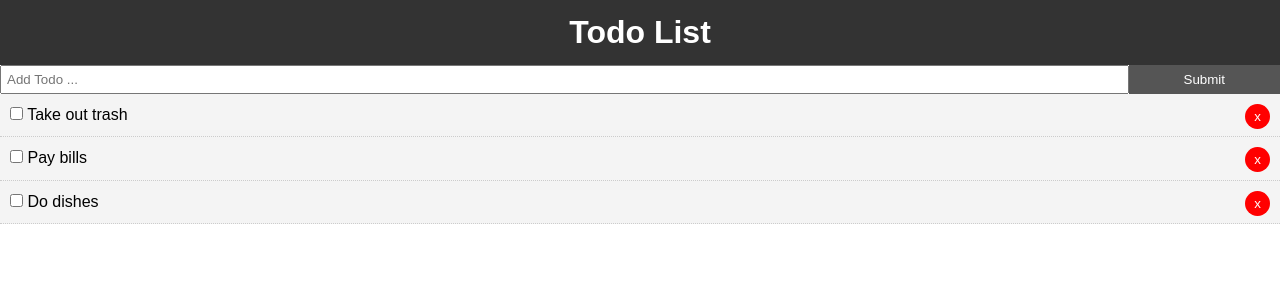
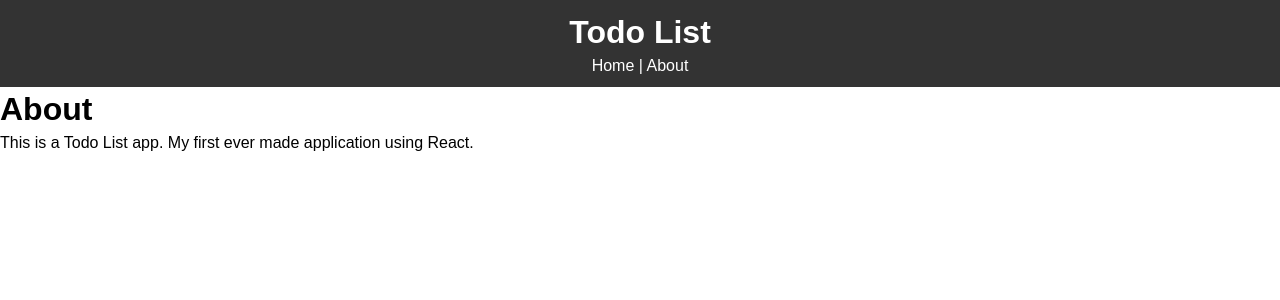
Before and after one commit to H3AR7B3A7/ReactExample, a React (Create React App) app: page /about in a window 1280 px wide. Shown: the top 300 px of the page. Built offline with nearby package versions, Linux system fonts and the light colour scheme.

Commit message:
Added routing and About page

```diff
--- a/package.json
+++ b/package.json
@@ -8,6 +8,7 @@
     "@testing-library/user-event": "^7.2.1",
     "react": "^16.13.1",
     "react-dom": "^16.13.1",
+    "react-router-dom": "^5.2.0",
     "react-scripts": "3.4.3",
     "uuid": "^8.3.0"
   },
--- a/src/App.js
+++ b/src/App.js
@@ -1,6 +1,8 @@
 import React, { Component } from 'react';
+import { BrowserRouter as Router, Route } from 'react-router-dom';
+import About from './components/pages/About';
 import './App.css';
-import Header from './components/layout/Header'
+import Header from './components/layout/Header';
 import Todos from './components/Todos';
 import AddTodo from './components/AddTodo';
 import { v4 as uuid } from "uuid";
@@ -56,15 +58,22 @@
 
     render() {
         return (
+            <Router>
                 <div className="App">
                     <div className="container">
                         <Header />
+                        <Route exact path="/" render={props => (
+                            <React.Fragment>
                                 <AddTodo addTodo={this.addTodo} />
                                 <Todos todos={this.state.todos}
                                     markComplete={this.toggleComplete}
                                     delTodo={this.delTodo} />
+                            </React.Fragment>
+                        )} />
+                        <Route path="/about" component={About}/>
                     </div>
                 </div>
+            </Router>
         );
     }
 }
--- a/src/components/layout/header.js
+++ b/src/components/layout/header.js
@@ -1,9 +1,11 @@
 import React from 'react';
+import { Link } from 'react-router-dom';
 
 function Header() {
     return (
         <header style={headerStyle}>
             <h1>Todo List</h1>
+            <Link style={linkStyle} to="/">Home</Link> | <Link style={linkStyle} to="/about">About</Link>
         </header>
         )
 }
@@ -15,4 +17,9 @@
     padding: '10px'
 }
 
+const linkStyle = {
+    color: '#fff',
+    textDecoration: 'none'
+}
+
 export default Header;
--- /dev/null
+++ b/src/components/pages/About.js
@@ -0,0 +1,12 @@
+import React from 'react'
+
+export default function About() {
+	return (
+		<React.Fragment>
+			<h1>About</h1>
+			<p>This is a Todo List app. My first ever made application using React.</p>
+		</React.Fragment>
+	)
+}
+
+export { About };
```
Also changed, not shown: 1 other file (tests, documents, lock files or other folders). Lines whose indentation alone changed are shown as unchanged.
